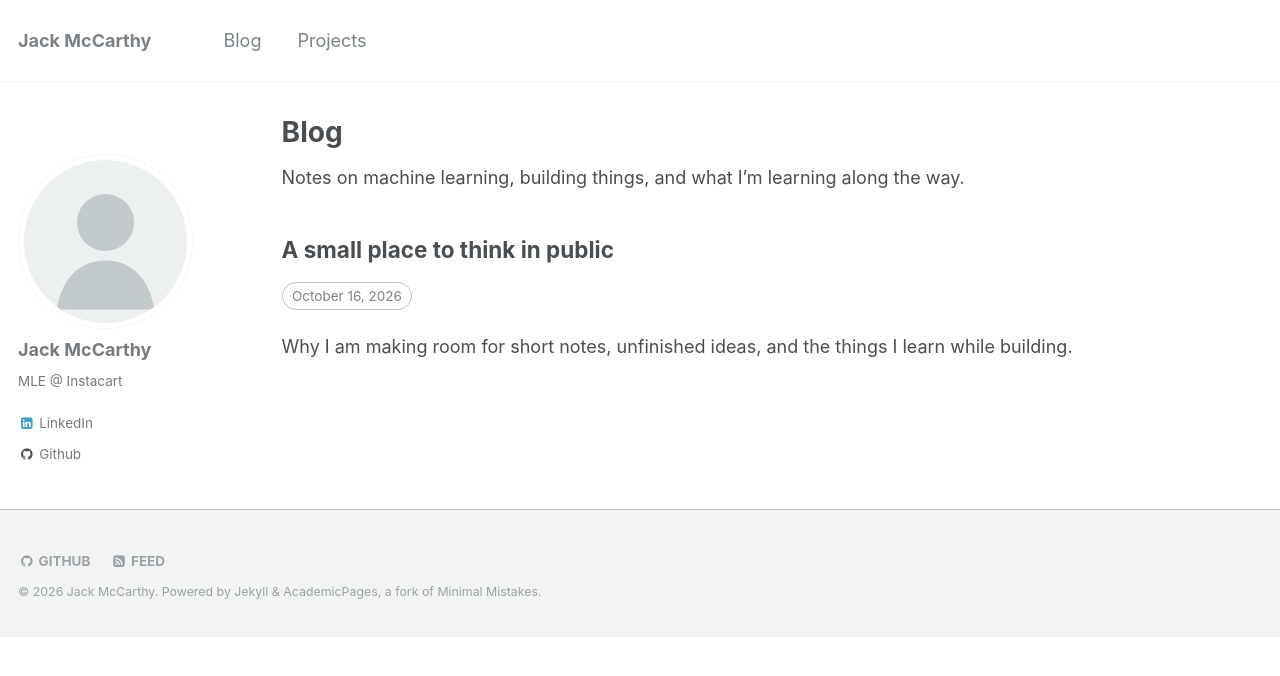
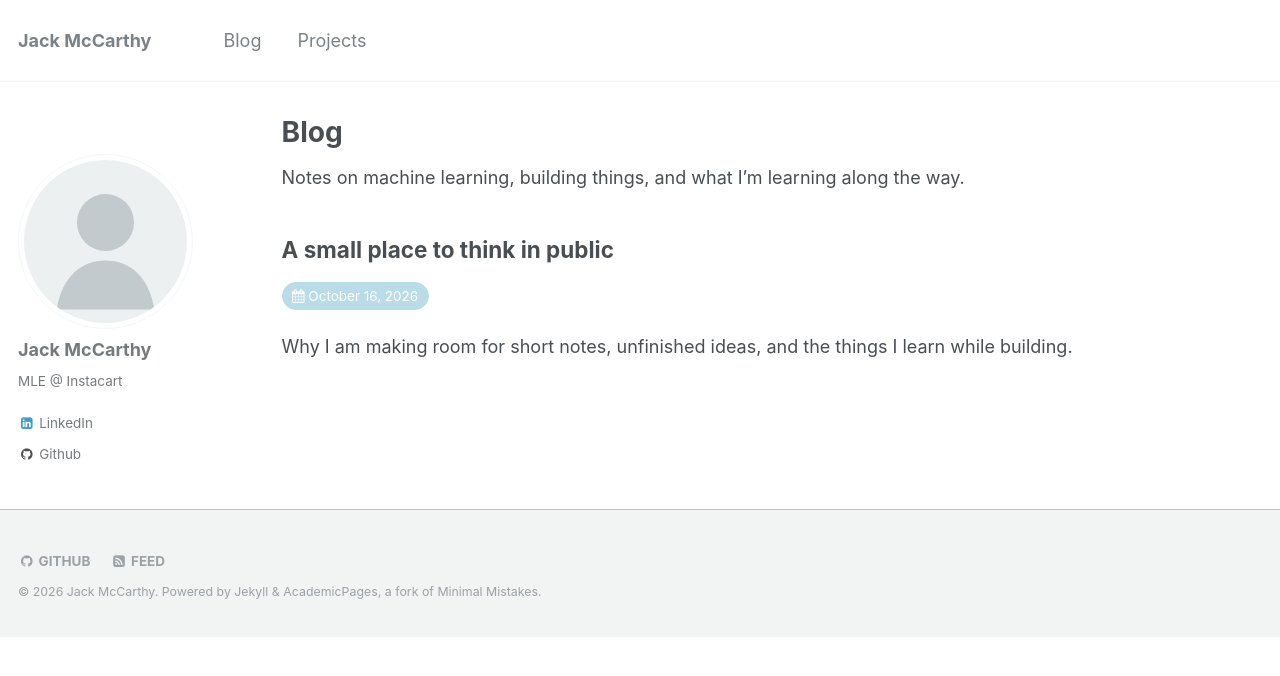
Before and after one commit to jwmccarthy/jwmccarthy.github.io, a Jekyll site: the page built from _pages/index.md, in a window 1280 px wide. Shown: the top 676 px of the page. Built offline with Jekyll 4.4.1, drawn with Linux system fonts in a browser that asks for light colours.

Commit message:
Style dates with pale blue calendar pills

```diff
--- a/_includes/archive-single.html
+++ b/_includes/archive-single.html
@@ -43,7 +43,7 @@
         {% elsif post.collection == 'publications' %}
           <p>Published in <i>{{ post.venue }}</i>, {{ post.date | default: "1900-01-01" | date: "%Y" }} </p>
         {% elsif post.date %}
-         <p class="page__date"><time datetime="{{ post.date | default: "1900-01-01" | date_to_xmlschema }}">{{ post.date | default: "1900-01-01" | date: "%B %d, %Y" }}</time></p>
+         <p class="page__date"><time datetime="{{ post.date | default: "1900-01-01" | date_to_xmlschema }}"><i class="fa fa-calendar" aria-hidden="true"></i> {{ post.date | default: "1900-01-01" | date: "%B %d, %Y" }}</time></p>
         {% endif %}
 
     {% if post.excerpt and site.read_more != 'enabled' %}
--- a/_layouts/single.html
+++ b/_layouts/single.html
@@ -39,7 +39,7 @@ layout: default
         {% elsif page.venue and page.date %}
           <p>Published in <i>{{ page.venue }}</i>, {{ page.date | default: "1900-01-01" | date: "%Y" }} </p>
         {% elsif page.date %}
-          <p class="page__date"><time datetime="{{ page.date | date_to_xmlschema }}">{{ page.date | default: "1900-01-01" | date: "%B %d, %Y" }}</time></p>
+          <p class="page__date"><time datetime="{{ page.date | date_to_xmlschema }}"><i class="fa fa-calendar" aria-hidden="true"></i> {{ page.date | default: "1900-01-01" | date: "%B %d, %Y" }}</time></p>
         {% endif %}
 
 
--- a/assets/css/main.scss
+++ b/assets/css/main.scss
@@ -35,9 +35,10 @@
 .page__date time {
   display: inline-block;
   padding: 0.2em 0.7em;
-  color: #7a8288;
+  color: #fff;
   font-size: 0.75em;
-  border: 1px solid #bdc1c4;
+  background: #b9dce8;
+  border: 1px solid #b9dce8;
   border-radius: 999px;
 }
 
```
